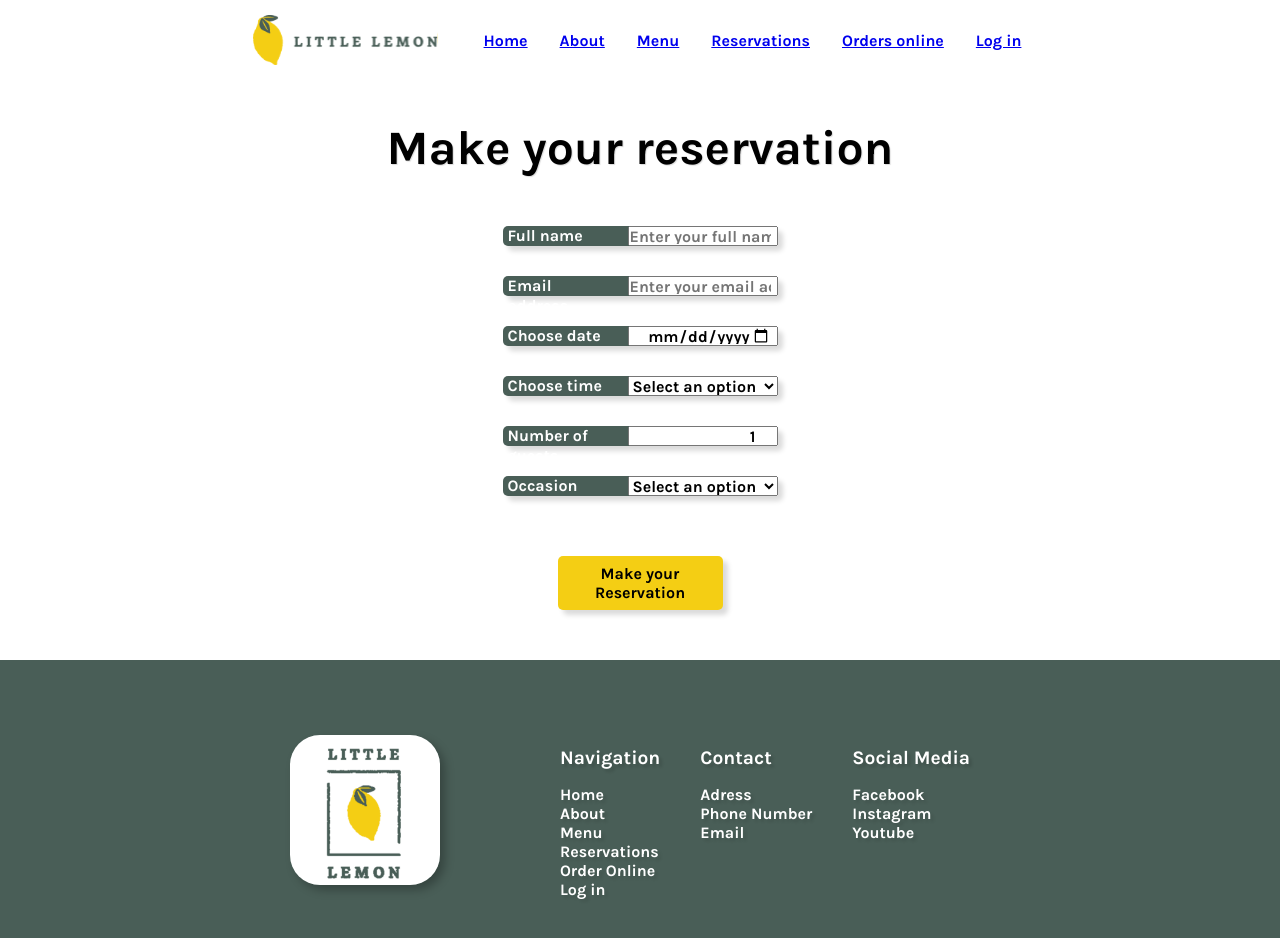
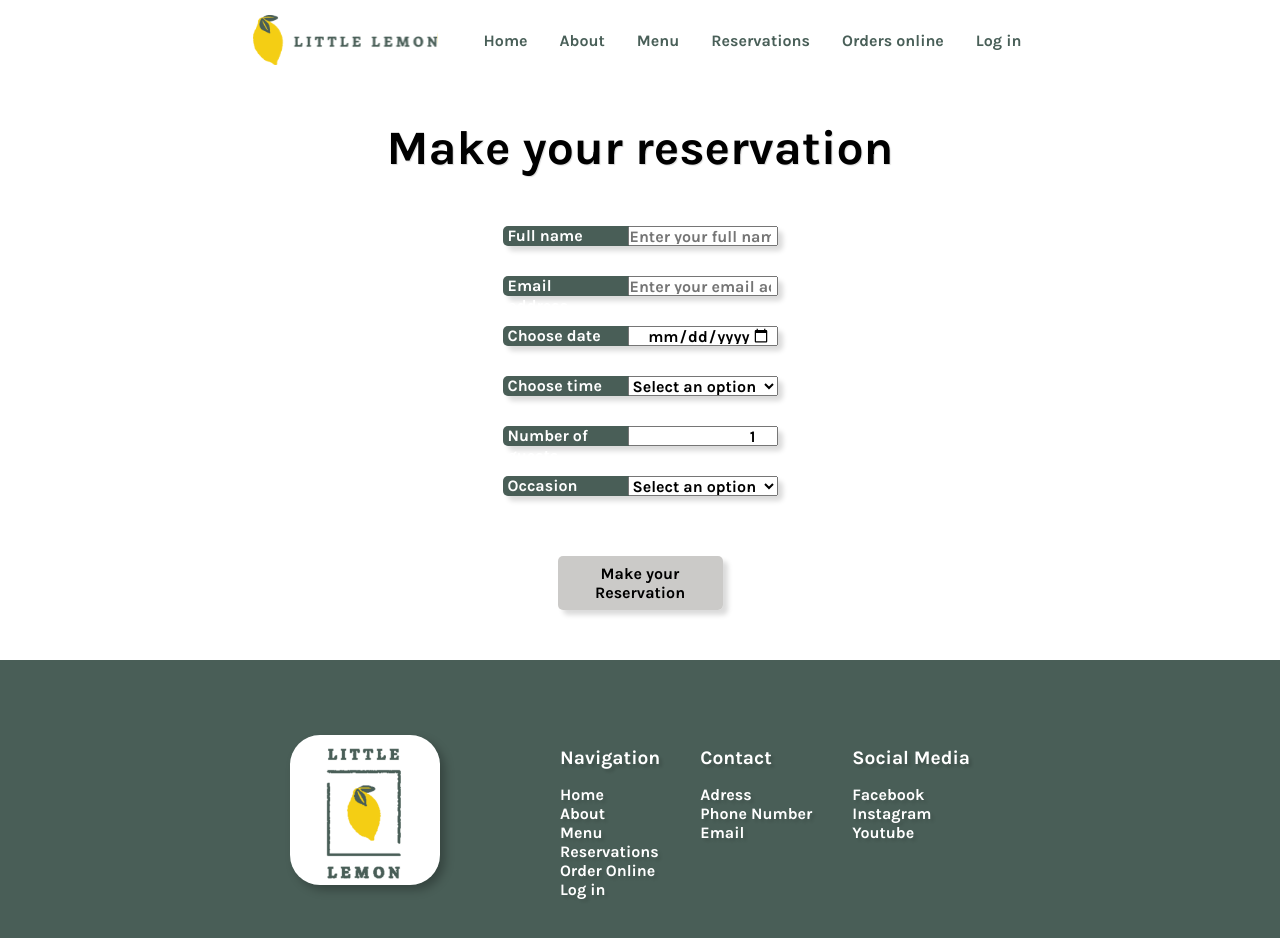
Before and after one commit to Alfonso-Gonzalez-Martinez/coursera-final-project, a React (Create React App) app in the folder capstone-project/: page /Reservations in a window 1280 px wide. In both pictures the pointer is over the button "Make your Reservation". Shown: the top 938 px of the page. Built offline with nearby package versions, Linux system fonts and the light colour scheme; a web font is replaced by a local one.

Commit message:
Button changes and final touches 1

```diff
--- a/capstone-project/src/App.js
+++ b/capstone-project/src/App.js
@@ -74,7 +74,6 @@ function App() {
 export default App;
 
 
-// Take away the text decoration from the links nav.
 // Add aria-label to the two buttons (in the homepage, double check the tests)
 // Add hover to the buttons and to the links in the footer (change color to contrasting)
 // Check colors, fonts and font sizes.
--- a/capstone-project/src/components/BookingForm.css
+++ b/capstone-project/src/components/BookingForm.css
@@ -78,4 +78,11 @@ form{
     background-color: #F4CE14;
     box-shadow: 5px 5px 5px rgba(0, 0, 0, 0.144);
     width: 60%;
+    transition: background-color 0.3s ease;
 }
+#form-button:hover{
+    background-color: hsla(50, 92%, 74%, 0.904);
+}
+#form-button:disabled{
+    background-color: hsla(40, 3%, 77%, 0.904);
+}
--- a/capstone-project/src/components/Footer.css
+++ b/capstone-project/src/components/Footer.css
@@ -45,6 +45,11 @@
     color: white;
     white-space: nowrap;
     text-shadow: 3px 3px 3px rgba(0, 0, 0, 0.103);
+    transition: color 200ms ease;
+}
+
+.footer-links a:hover{
+    color: hsla(0, 29%, 89%, 0.801);
 }
 
 @media (max-width: 650px) {
--- a/capstone-project/src/components/Header.css
+++ b/capstone-project/src/components/Header.css
@@ -52,6 +52,10 @@
     color: black;
     background-color: #F4CE14;
     box-shadow: 5px 5px 5px rgba(0, 0, 0, 0.144);
+    transition: background-color 0.3s ease;
+}
+.text-container button:hover{
+    background-color: hsla(50, 93%, 83%, 0.904);
 }
 .image-container{
     display: flex;
@@ -62,6 +66,11 @@
     border-radius: 20px;
     transform:translateY(2.8rem);
     box-shadow: 5px 5px 5px rgba(0, 0, 0, 0.144);
+    transition: transform 0.3s ease;
+    transform-origin: center;
+}
+.image-container img:hover{
+    transform: translateY(2.8rem) scale(1.05);
 }
 
 @media (max-width: 650px) {
--- a/capstone-project/src/components/Nav.css
+++ b/capstone-project/src/components/Nav.css
@@ -37,6 +37,15 @@
     padding: 1rem;
     white-space: nowrap;
 }
+.nav-items a{
+    text-decoration: none;
+    color: hsl(160, 13%, 33%);
+    transition: color 300ms ease;
+}
+.nav-items a:hover{
+    color: hsl(160, 13%, 15%);
+    text-decoration: underline;
+}
 @media (max-width: 650px) {
     .nav-left img{
         display: none;
--- a/capstone-project/src/components/Specials.css
+++ b/capstone-project/src/components/Specials.css
@@ -26,6 +26,10 @@
     background-color: #F4CE14;
     box-shadow: 3px 3px 3px rgba(0, 0, 0, 0.144);
     cursor: pointer;
+    transition: background-color 0.3s ease;
+}
+.specials-up button:hover{
+    background-color: hsla(50, 92%, 74%, 0.904);
 }
 .specials-down{
     display: flex;
```
